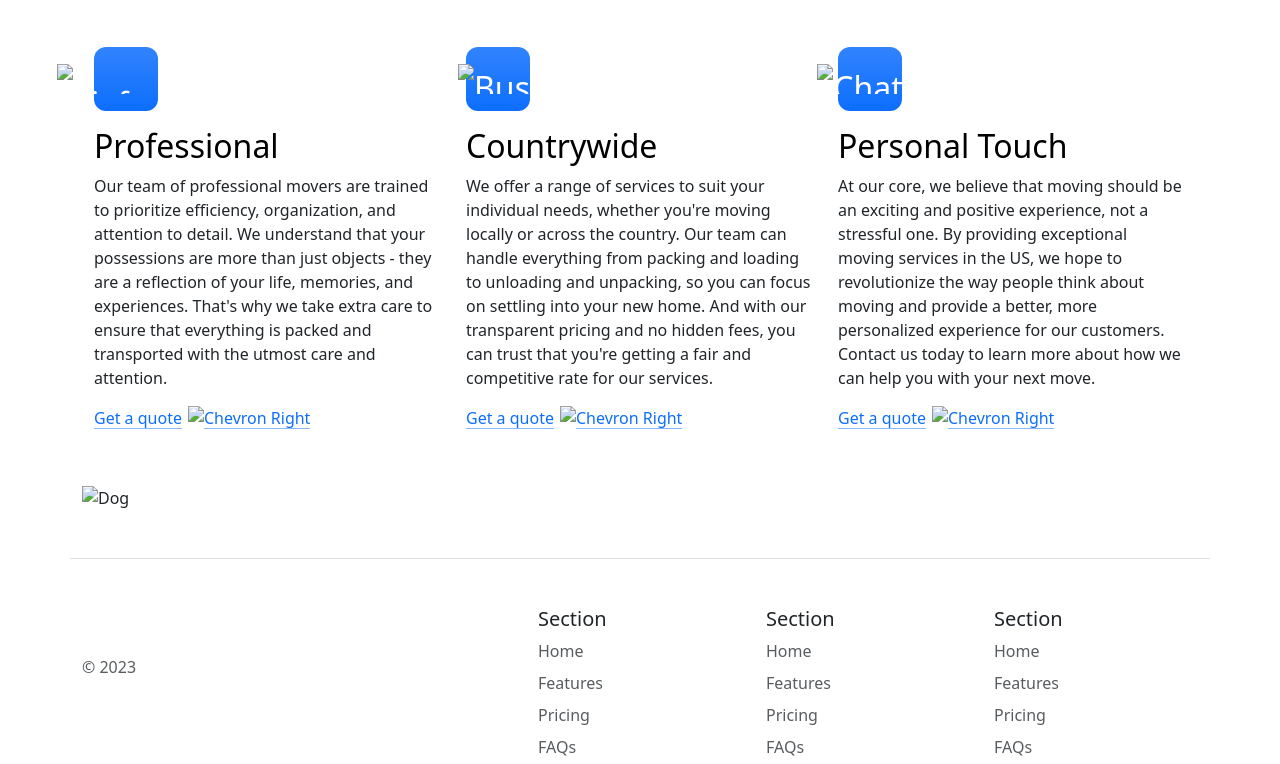
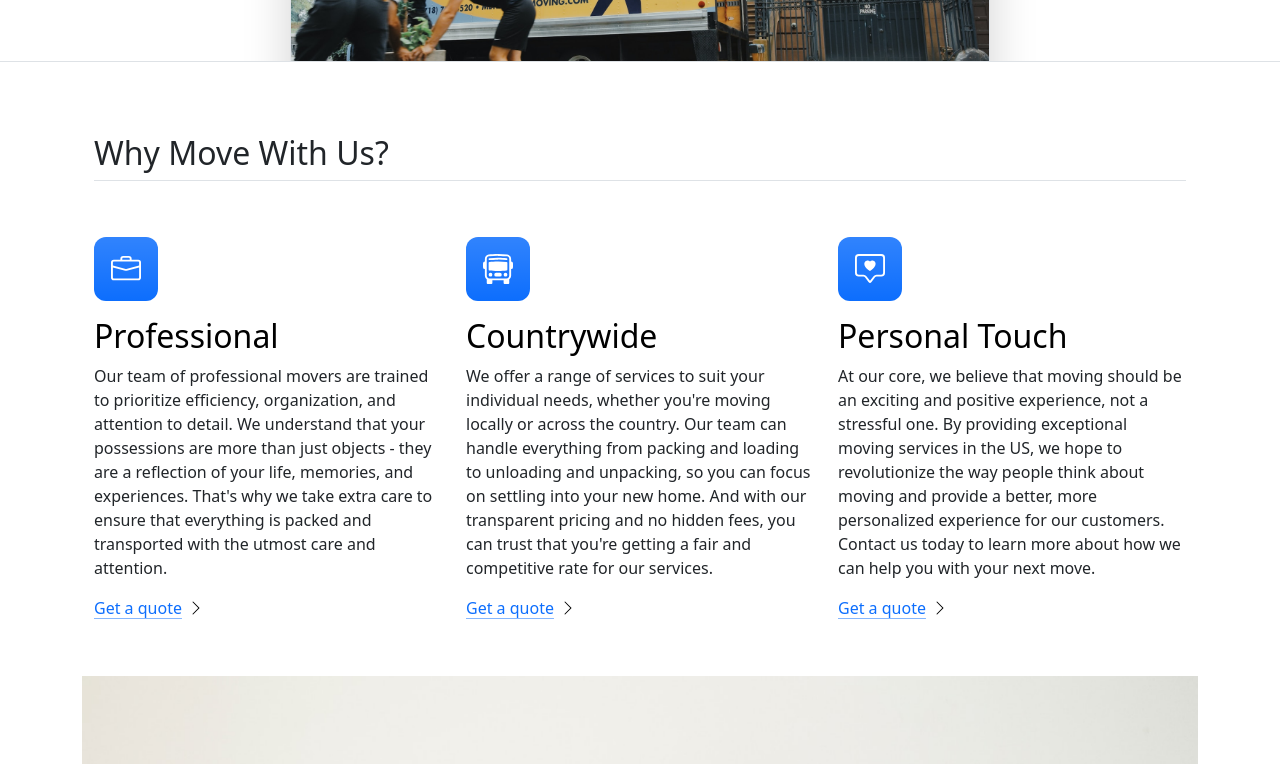
Before and after one commit to eccololo/full-stack-projects, a plain HTML site: page Move IT/index.html in a window 1280 px wide. Shown: the part 678-1442 px from the top of the page. Drawn offline with nearby package versions, Linux system fonts and the light colour scheme.

Commit message:
Fix broken src paths.

```diff
--- a/Move IT/index.html
+++ b/Move IT/index.html
@@ -27,7 +27,7 @@
     <nav class="navbar navbar-expand-lg bg-body-tertiary">
       <div class="container-fluid">
         <a class="navbar-brand" href="#"
-          ><img src="./box-seam.svg" alt="Move IT Brand Icon" height="30" />
+          ><img src="./images/box-seam.svg" alt="Move IT Brand Icon" height="30" />
           Move IT</a
         >
         <button
@@ -105,7 +105,7 @@
       <div class="overflow-hidden" style="max-height: 30vh">
         <div class="container px-5">
           <img
-            src="./moving-van.jpg"
+            src="./images/moving-van.jpg"
             class="img-fluid border rounded-3 shadow-lg mb-4"
             alt="Example image"
             width="700"
@@ -124,7 +124,7 @@
           <div
             class="feature-icon d-inline-flex align-items-center justify-content-center text-bg-primary bg-gradient fs-2 mb-3"
           >
-            <img src="./briefcase.svg" alt="Briefcase" height="30" />
+            <img src="./images/briefcase.svg" alt="Briefcase" height="30" />
           </div>
           <h3 class="fs-2 text-body-emphasis">Professional</h3>
           <p>
@@ -137,14 +137,14 @@
           </p>
           <a href="#" class="icon-link">
             Get a quote
-            <img src="./chevron-right.svg" alt="Chevron Right" />
+            <img src="./images/chevron-right.svg" alt="Chevron Right" />
           </a>
         </div>
         <div class="feature col">
           <div
             class="feature-icon d-inline-flex align-items-center justify-content-center text-bg-primary bg-gradient fs-2 mb-3"
           >
-            <img src="./bus-front.svg" alt="Bus Front" height="30" />
+            <img src="./images/bus-front.svg" alt="Bus Front" height="30" />
           </div>
           <h3 class="fs-2 text-body-emphasis">Countrywide</h3>
           <p>
@@ -157,7 +157,7 @@
           </p>
           <a href="#" class="icon-link">
             Get a quote
-            <img src="./chevron-right.svg" alt="Chevron Right" />
+            <img src="./images/chevron-right.svg" alt="Chevron Right" />
           </a>
         </div>
         <div class="feature col">
@@ -165,7 +165,7 @@
             class="feature-icon d-inline-flex align-items-center justify-content-center text-bg-primary bg-gradient fs-2 mb-3"
           >
             <img
-              src="./chat-square-heart.svg"
+              src="./images/chat-square-heart.svg"
               alt="Chat Square Heart"
               height="30"
             />
@@ -181,7 +181,7 @@
           </p>
           <a href="#" class="icon-link">
             Get a quote
-            <img src="./chevron-right.svg" alt="Chevron Right" />
+            <img src="./images/chevron-right.svg" alt="Chevron Right" />
           </a>
         </div>
       </div>
@@ -214,13 +214,13 @@
         </div>
         <div class="carousel-inner">
           <div class="carousel-item active">
-            <img src="./dog.jpg" class="d-block w-100" alt="Dog" />
+            <img src="./images/dog.jpg" class="d-block w-100" alt="Dog" />
           </div>
           <div class="carousel-item">
-            <img src="./family.jpg" class="d-block w-100" alt="Family" />
+            <img src="./images/family.jpg" class="d-block w-100" alt="Family" />
           </div>
           <div class="carousel-item">
-            <img src="./couple.jpg" class="d-block w-100" alt="Couple" />
+            <img src="./images/couple.jpg" class="d-block w-100" alt="Couple" />
           </div>
         </div>
         <button
```
